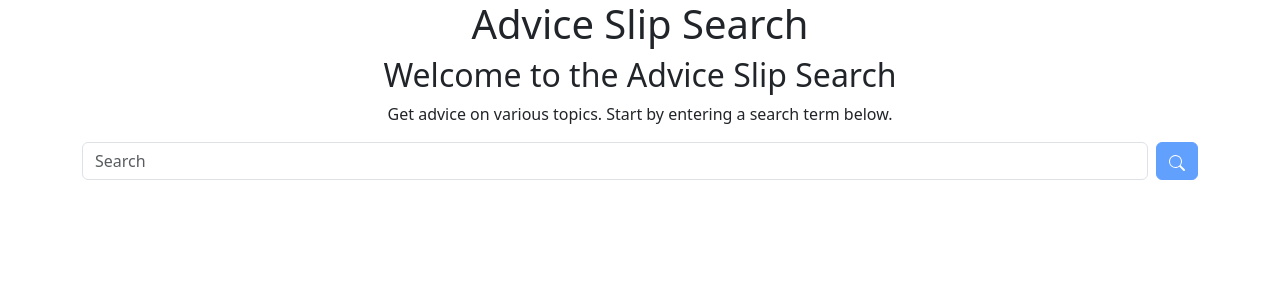
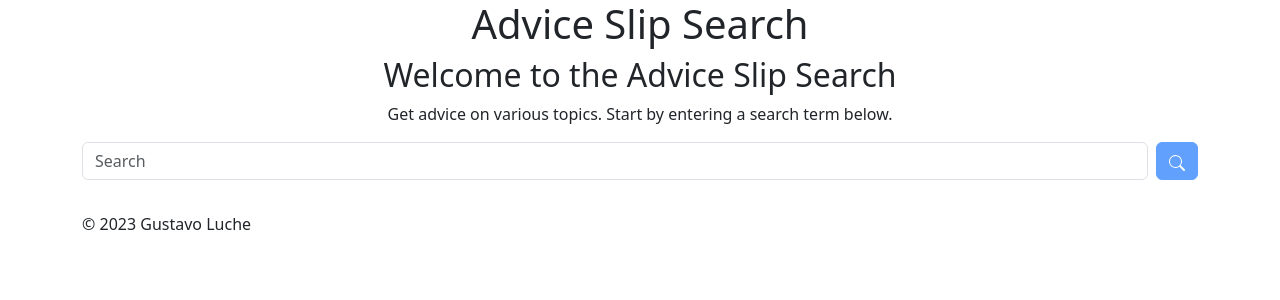
Before and after one commit to GustavoLuche/advice-slip-search, a React (Create React App) app: page / in a window 1280 px wide. Shown: the top 300 px of the page. Built offline with nearby package versions, Linux system fonts and the light colour scheme.

Commit message:
Added Footer Component

```diff
--- a/src/App.js
+++ b/src/App.js
@@ -7,6 +7,7 @@ import ErrorMessage from "./components/ErrorMessage";
 import SearchInfo from "./components/SearchInfo";
 import Paginator from "./components/Paginator";
 import AdviceList from "./components/AdviceList.js";
+import Footer from "./components/Footer";
 import { searchAdviceByTerm } from "./services/adviceService";
 
 function App() {
@@ -68,6 +69,7 @@ function App() {
         )}
         {error && !isLoading && <ErrorMessage message={error} />}
       </div>
+      <Footer />
     </div>
   );
 }
--- /dev/null
+++ b/src/components/Footer.js
@@ -0,0 +1,13 @@
+import React from "react";
+
+function Footer() {
+  return (
+    <footer className="App-footer py-3">
+      <div className="container">
+        <p>&copy; {new Date().getFullYear()} Gustavo Luche</p>
+      </div>
+    </footer>
+  );
+}
+
+export default Footer;
```
